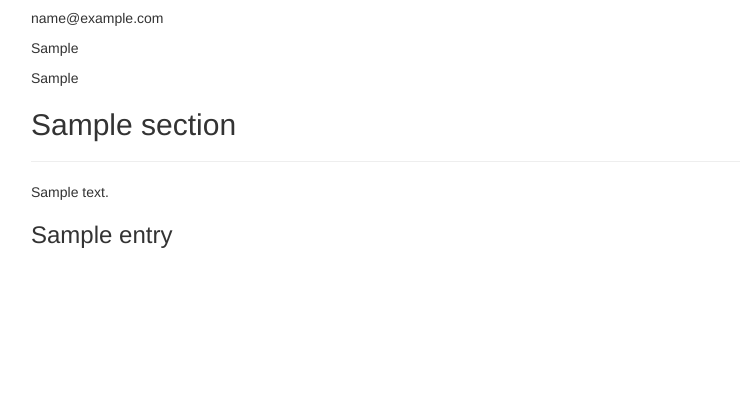
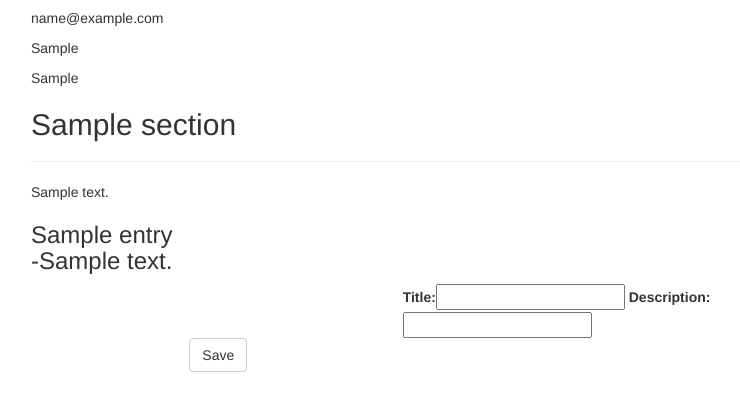
Before and after one commit to risingmoon/resume-builder, a Django app: page /outline/outline/ in a window 1280 px wide. Shown: the part 341-752 px from the top of the page, without its empty margins (39-779 px from the left). Run offline with Django 3.2, Linux system fonts and the light colour scheme; a user stored in the database is signed in; tables that the repository leaves empty hold one stand-in row (values such as "Sample post"); some libraries are stand-ins or nearby versions.

Commit message:
Add section form to outline page

```diff
--- a/outline/forms.py
+++ b/outline/forms.py
@@ -121,7 +121,7 @@ class WebForm(ModelForm):
 class SectionForm(ModelForm):
     class Meta:
         model = Section
-        field = [
+        fields = [
             'title',
             'description',
         ]
@@ -147,6 +147,6 @@ class EntryForm(ModelForm):
 class DataForm(ModelForm):
     class Meta:
         model = Data
-        field = [
+        fields = [
             'text'
         ]
--- a/outline/models.py
+++ b/outline/models.py
@@ -102,7 +102,7 @@ class Entry(models.Model):
         return ', '.join(
             [item.text for item in self.data_set.all()])
 
-    def listed(self, char):
+    def listed(self, char='-'):
         return '\n'.join(
             [char + item.text for item in self.data_set.all()])
 
--- a/outline/templates/outline/outline.html
+++ b/outline/templates/outline/outline.html
@@ -23,6 +23,7 @@
     {% endfor %}
     </div>
 
+<form action="{% url 'outline.views.outline' %}" method="post" class="form-horizontal" role="form">{% csrf_token %}
     {% for sect in sections %}
         <div class="section" id="{{ sect.title }}">
         <h2>{{ sect.title }}</h2>
@@ -41,7 +42,7 @@
                     {% else %}
                     <h3>{{ ent.title }}
                         <div class="entry" id="{{ sect.title }}">
-                {{ent.limited}}</h3>
+                        {{ent.listed}}</h3>
                         </div>
                     {% endif %}
                 </div>
@@ -50,6 +51,19 @@
     {% endfor %}
 </div>
 
+<div class="form-group">
+    <div class="col-sm-offset-4 col-sm-4">
+    {{ form }}
+    </div>
+</div>
+
+<div class="form-group">
+    <div class="col-sm-offset-2 col-sm-10">
+      <button type="submit" class="btn btn-default">Save</button>
+    </div>
+</div>
+</form>
+
 
 
 {% endblock %}
--- a/outline/views.py
+++ b/outline/views.py
@@ -2,8 +2,8 @@ from django.shortcuts import render
 from django.http import HttpResponse, HttpResponseRedirect
 from django.core.urlresolvers import reverse
 from django.contrib.auth.decorators import login_required, permission_required
-from outline.models import Profile, Web, Section
-from outline.forms import ProfileForm
+from outline.models import Profile, Web, Section, Entry, Data
+from outline.forms import ProfileForm, SectionForm, EntryForm, DataForm
 from django.forms.models import inlineformset_factory, model_to_dict
 from django import forms
 
@@ -19,61 +19,38 @@ def stub_view(request, *args, **kwargs):
     return HttpResponse(body, content_type='text/plain')
 
 
-@permission_required('outline.change_profile')
+@permission_required('outline.add_section', 'outline.change_section')
 def outline(request):
-
     profile_model = Profile.objects.get(user=request.user)
     profile = model_to_dict(profile_model)
     web_set = Web.objects.filter(profile=profile_model)
-
-    # resume = Resume.objects.get(pk=resume_no)
-    # data = model_to_dict(resume)
-    # data.pop('title')
-    # accts = Resume_Web.objects.filter(resume=resume)
-    # websites = {}
-    # for i in range(len(accts)):
-    #     websites.update({'account%d' % i: accts[i].account})
     sections = Section.objects.filter(user=request.user).prefetch_related()
-    # if request.method == 'POST':
-    #     data.update(request.POST)
-    #     form = ResumeForm(data)
-    #     form.data['title'] = form.data['title'][0]
-    #     if form.is_valid():
-    #         _edit_resume_profile(resume, form)
-    #         _edit_resume_webs(resume, form, websites)
-    #         _build_resume_fields(
-    #             resume,
-    #             request.user,
-    #             request.POST.getlist('sections'),
-    #             request.POST.getlist('entries'),
-    #             request.POST.getlist('datas')
-    #         )
-    #         return HttpResponseRedirect(reverse('home'))
-    # form = ResumeForm(data=data)
-    # saved = resume.getResumeFields()
-    # for key in saved.iterkeys():
-    #     sections = sections.exclude(pk=key.section.pk)
-    # return render(
-    #     request,
-    #     'resume_storage/resume.html',
-    #     {
-    #         'form': form,
-    #         'websites': websites,
-    #         'resume': resume,
-    #         'sections': sections,
-    #         'saved': saved,
-    #     }
-    # )
-    # import pdb;pdb.set_trace()
+    if request.method == 'POST':
+        form = SectionForm(request.POST)
+        if form.is_valid():
+            sect = Section(
+                title=form.cleaned_data['title'],
+                description=form.cleaned_data['description'],
+                user=request.user,
+            )
+            sect.save()
+            return HttpResponseRedirect(reverse('home'))
     context = {
         'profile': profile,
         'web_set': web_set,
-        'sections': sections}
+        'sections': sections,
+        'form': SectionForm(),
+    }
     return render(
         request,
         'outline/outline.html',
         context,
     )
+
+
+# @permission_required('outline.add_entry', 'outline.change_entry')
+# def section(request, section_no):
+#     section =
 
 
 @permission_required('outline.change_profile')
```
Lines whose indentation alone changed are shown as unchanged.
